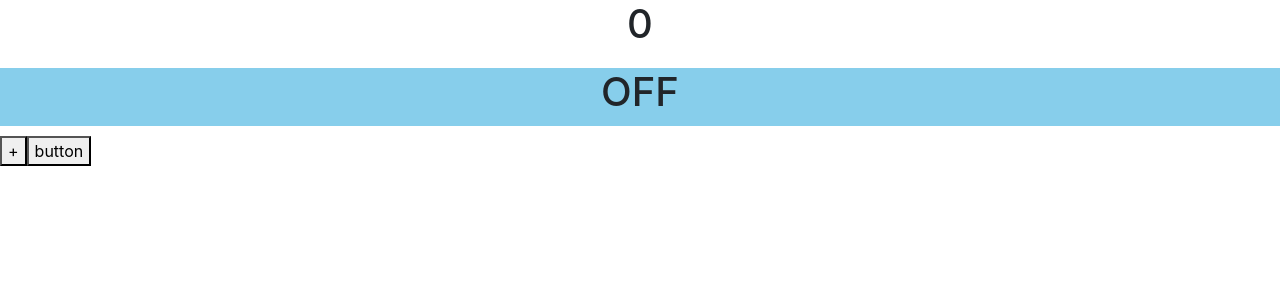
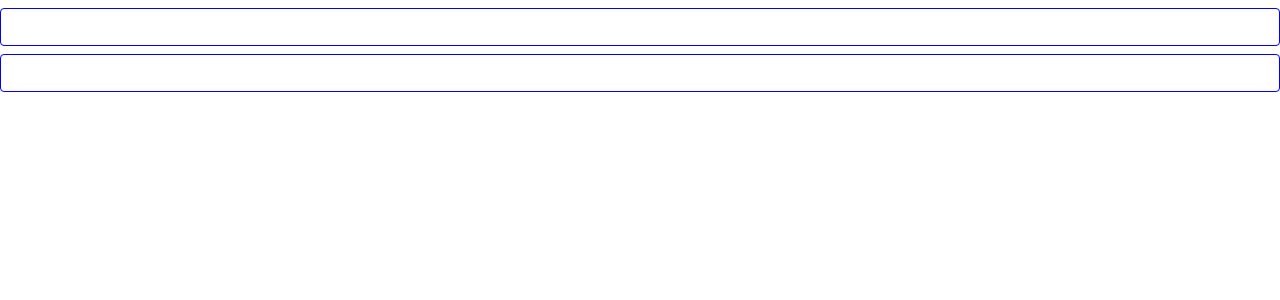
Before and after one commit to Yuki326/photo_search_app, a React (Create React App) app: page / in a window 1280 px wide. Shown: the top 300 px of the page. Built offline with nearby package versions, Linux system fonts and the light colour scheme.

Commit message:
独自フックを用いた値の操作

```diff
--- a/src/App.js
+++ b/src/App.js
@@ -1,21 +1,78 @@
 import React, { useState } from "react";
 import "./App.css";
-function App() {
-  const [count, putCount] = useState(0);
-  const [flag, setFlag] = useState(false);
-  const clickFunc = () => {
-    putCount(count + 1);
+
+const total = (a) => {
+  let re = 0;
+  for (let i = 0; i <= a; i++) {
+    re += i;
+  }
+  return re;
+};
+
+const tax = (a) => {
+  return Math.floor(a * 1.1);
+};
+
+function useCalc(
+  num = 0,
+  func = (a) => {
+    return a;
+  }
+) {
+  const [msg, setMsg] = useState(null);
+
+  const setValue = (p) => {
+    let res = func(p);
+    setMsg(
+      <p>
+        ※{p}の結果は{res}です
+      </p>
+    );
   };
-  const changeFlag = (e) => {
-    setFlag(!flag);
+
+  return [msg, setValue];
+}
+
+function PlainMessage() {
+  const [msg, setCalc] = useCalc();
+
+  const onChange = (e) => {
+    setCalc(e.target.value);
   };
   return (
-    <div>
-      <h1>{count}</h1>
-      {flag ? <h1 className="ON">ON</h1> : <h1 className="OFF">OFF</h1>}
-      <button onClick={clickFunc}>+</button>
-      <button onClick={changeFlag}>button</button>
-    </div>
+    <>
+      <h5>{msg}</h5>
+      <input type="number" onChange={onChange} className="form-control" />
+    </>
+  );
+}
+
+function AlertMessage() {
+  const [msg, setCalc] = useCalc(0, total);
+
+  const onChange = (e) => {
+    setCalc(e.target.value);
+  };
+  return (
+    <>
+      <h5>{msg}</h5>
+      <input
+        type="number"
+        onChange={onChange}
+        min="0"
+        max="10000"
+        className="form-control"
+      />
+    </>
+  );
+}
+
+function App() {
+  return (
+    <>
+      <PlainMessage />
+      <AlertMessage />
+    </>
   );
 }
 
```
